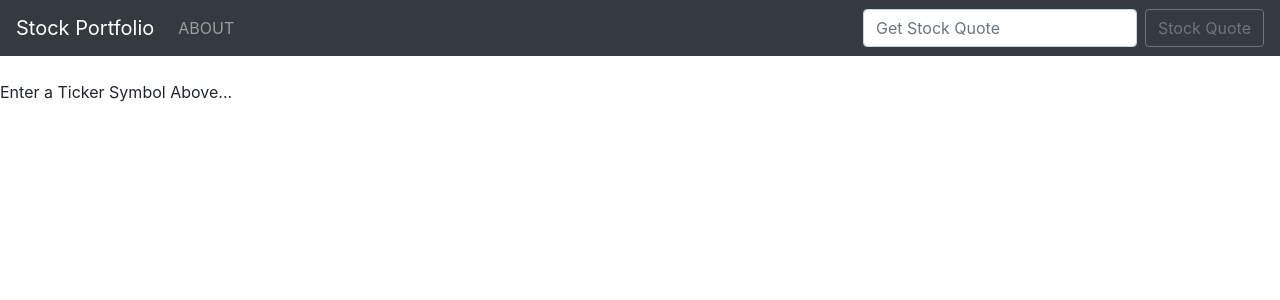
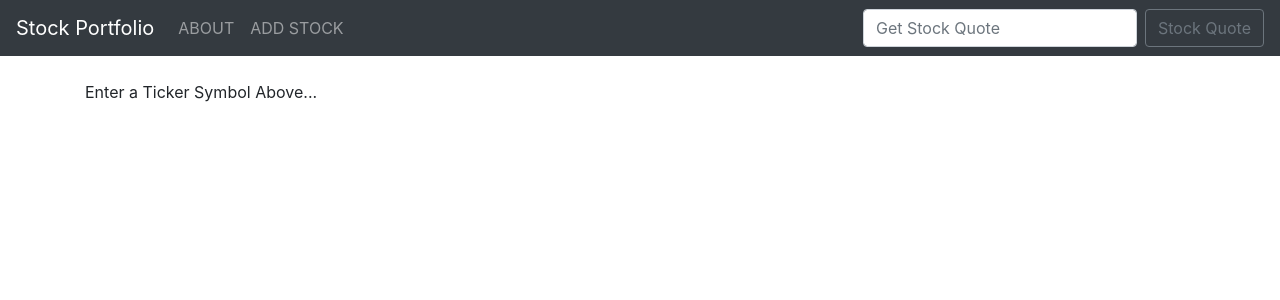
Before and after one commit to hicondron/Stock-App, a Django app: page / in a window 1280 px wide. Shown: the top 300 px of the page. Run offline with Django 3.2, Linux system fonts and the light colour scheme; some libraries are stand-ins or nearby versions.

Commit message:
Correct Error Information

```diff
--- a/quotes/templates/base.html
+++ b/quotes/templates/base.html
@@ -22,6 +22,9 @@
                     <li class="nav-item">
                       <a class="nav-link" href="{% url 'about' %}" >ABOUT</a>
                     </li>
+                    <li class="nav-item">
+                      <a class="nav-link" href="{% url 'add_stock' %}" >ADD STOCK</a>
+                    </li>
                   </ul>
                   <form action ="{% url 'home' %}" class="form-inline my-2 my-lg-0" method="POST">
                          {% csrf_token %}
@@ -33,11 +36,11 @@
 
     <div class= "container">
         <br/>
-</div>
 
 {% block content %}
 
     {% endblock %}
+  </div>
     <!-- Optional JavaScript -->
     <!-- jQuery first, then Popper.js, then Bootstrap JS -->
     <script src="https://code.jquery.com/jquery-3.3.1.slim.min.js" integrity="sha384-q8i/X+965DzO0rT7abK41JStQIAqVgRVzpbzo5smXKp4YfRvH+8abtTE1Pi6jizo" crossorigin="anonymous"></script>
--- a/quotes/templates/home.html
+++ b/quotes/templates/home.html
@@ -7,8 +7,8 @@
 {% endif %}
 
 {% if api %}
-        {% if api == "Error ...." %}
-                There was a problem with your ticker symbol, please try again...
+        {% if api == "Error...." %}
+            There was a problem with your ticker symbol, please try again...
 
         {% else %}
 
@@ -20,6 +20,7 @@
             52 Week High: ${{ api.week52High }} <br/>
             52 Week Low: ${{ api.week52Low }} <br/>
 
+
         {% endif %}
 {% endif %}
 
```
